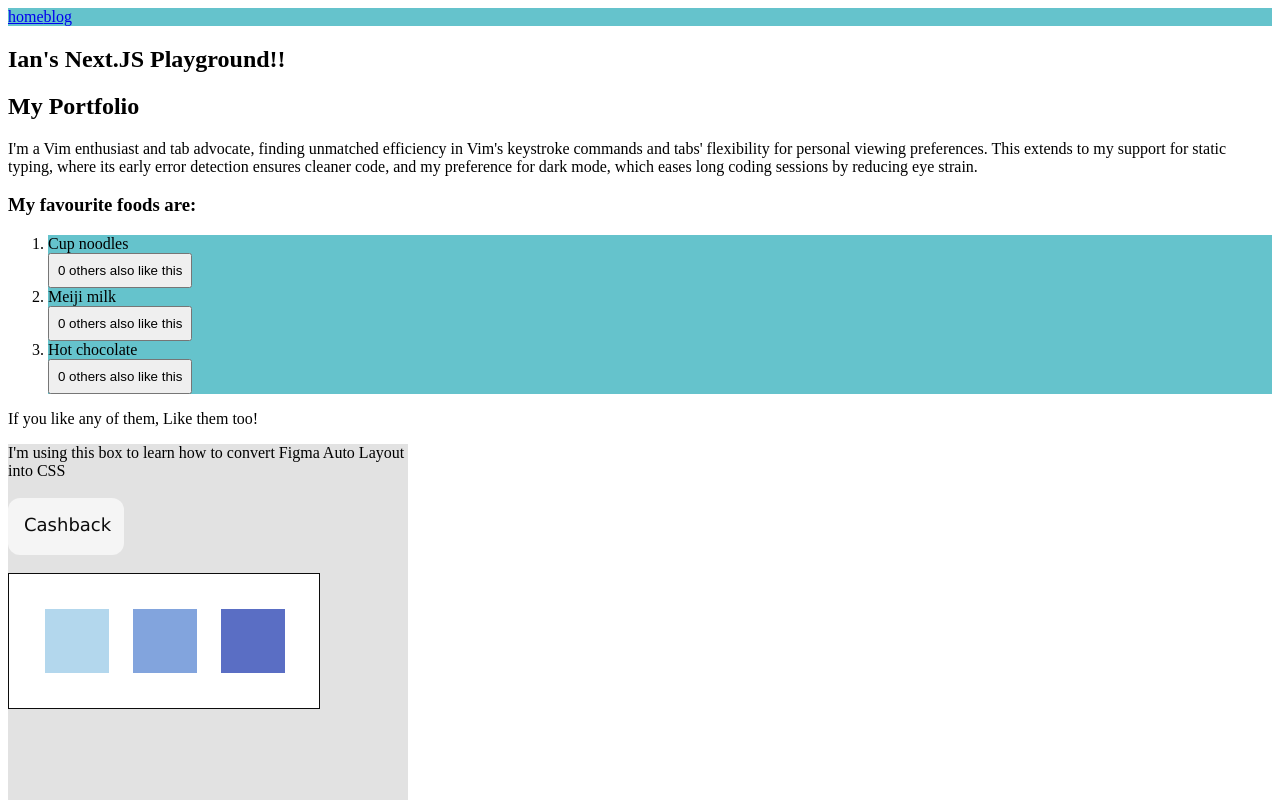
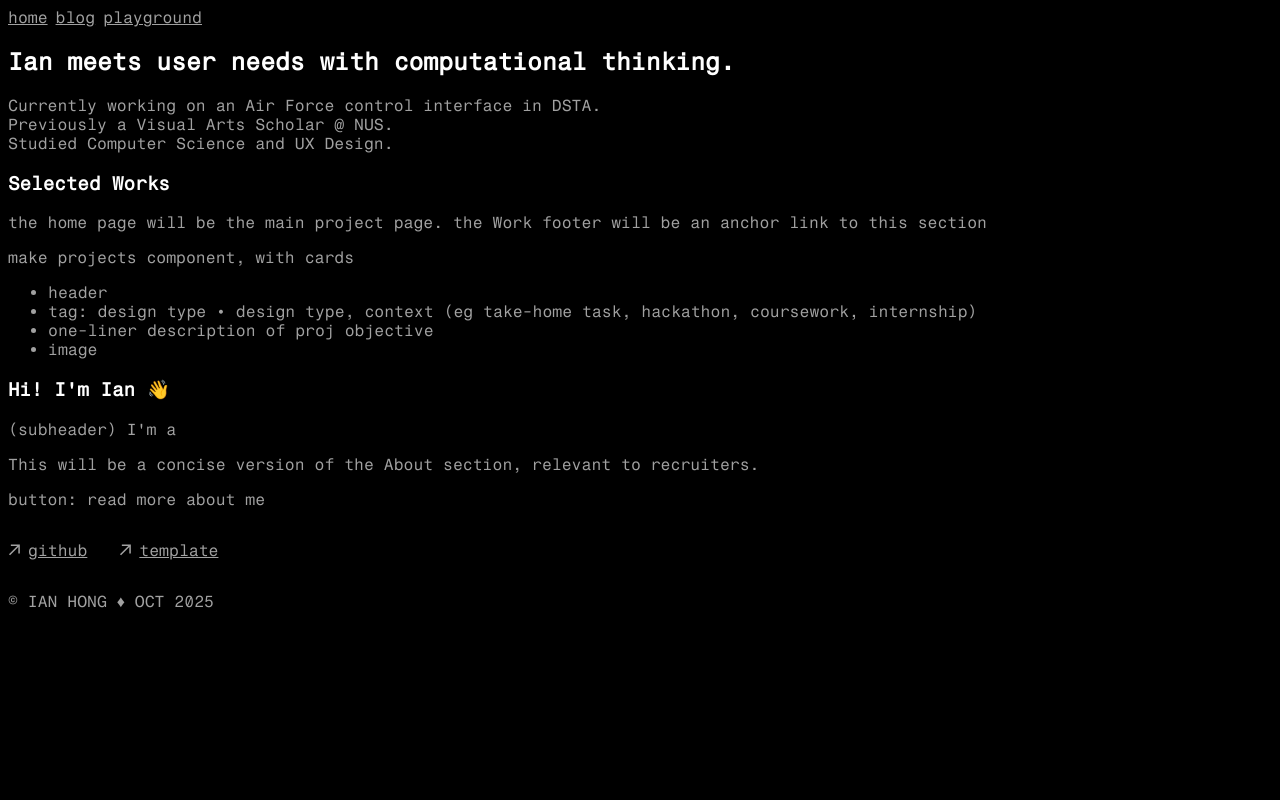
Before and after one commit to ianfromdover/ianfromdover, a Next.js app in the folder website/: page / in a window 1280 px wide. Shown: the top 800 px of the page. Built offline with nearby package versions, Linux system fonts and the light colour scheme.

Commit message:
feat(site): Dark theme, copy for home pg

```diff
--- a/website/app/blog/page.tsx
+++ b/website/app/blog/page.tsx
@@ -1,7 +1,7 @@
 import { BlogPosts } from 'app/components/posts'
 
 export const metadata = {
-  title: 'Blog',
+  title: 'Work',
   description: 'Read my thoughts.',
 }
 
--- a/website/app/components/dvd-box.tsx
+++ b/website/app/components/dvd-box.tsx
@@ -56,7 +56,7 @@ export default function DvdBox() {
         className={styles.button}
         onClick={changePosition}
       >
-        Add 50
+        Move to random location
       </button>
     </div>
   );
--- /dev/null
+++ b/website/app/components/footer.module.css
@@ -0,0 +1,23 @@
+.h {
+}
+
+.list {
+  list-style: none;
+  display: flex;
+  justify-content: left;
+  gap: 2em;
+  padding: 0;
+}
+
+.anchorChild {
+  display: flex;
+  align-items: center;
+  gap: 0.5em;
+}
+/*
+      <ul className="font-sm mt-8 flex flex-col space-x-0 space-y-2 text-neutral-600 md:flex-row md:space-x-4 md:space-y-0 dark:text-neutral-300"></ul>
+          <a
+            className="flex items-center transition-all hover:text-neutral-800 dark:hover:text-neutral-100"
+            <p className="ml-2 h-7">rss</p>
+      <p className="mt-8 text-neutral-600 dark:text-neutral-300">
+      */
--- a/website/app/components/footer.tsx
+++ b/website/app/components/footer.tsx
@@ -1,3 +1,4 @@
+import styles from 'app/components/footer.module.css';
 function ArrowIcon() {
   return (
     <svg
@@ -15,32 +16,16 @@ function ArrowIcon() {
   )
 }
 
-/*
-      <ul className="font-sm mt-8 flex flex-col space-x-0 space-y-2 text-neutral-600 md:flex-row md:space-x-4 md:space-y-0 dark:text-neutral-300"></ul>
-          <a
-            className="flex items-center transition-all hover:text-neutral-800 dark:hover:text-neutral-100"
-            <p className="ml-2 h-7">rss</p>
-      <p className="mt-8 text-neutral-600 dark:text-neutral-300">
-*/
 export default function Footer() {
   return (
-    <footer className="mb-16">
-      <ul>
+    <footer className={styles.h}>
+      <ul className={styles.list}>
         <li>
           <a
+            className={styles.anchorChild}
             rel="noopener noreferrer"
             target="_blank"
-            href="/rss"
-          >
-            <ArrowIcon />
-            <p>rss</p>
-          </a>
-        </li>
-        <li>
-          <a
-            rel="noopener noreferrer"
-            target="_blank"
-            href="https://github.com/vercel/next.js"
+            href="https://github.com/ianfromdover/ianfromdover/tree/main/website"
           >
             <ArrowIcon />
             <p>github</p>
@@ -48,17 +33,18 @@ export default function Footer() {
         </li>
         <li>
           <a
+            className={styles.anchorChild}
             rel="noopener noreferrer"
             target="_blank"
             href="https://vercel.com/templates/next.js/portfolio-starter-kit"
           >
             <ArrowIcon />
-            <p>view source</p>
+            <p>template</p>
           </a>
         </li>
       </ul>
       <p>
-        © {new Date().getFullYear()} MIT Licensed
+        © IAN HONG ♦ OCT 2025
       </p>
     </footer>
   )
--- /dev/null
+++ b/website/app/components/nav.module.css
@@ -0,0 +1,19 @@
+.nav {
+  position: sticky;
+  display: flex;
+  justify-content: left;
+  top: 0;
+  z-index: 1000; /* Ensures it stays on top of other content */
+  gap: 8px;
+}
+
+/*
+    <aside className="-ml-[8px] mb-16 tracking-tight">
+      <div className="lg:sticky lg:top-20">
+        <nav
+          className="flex flex-row items-start relative px-0 pb-0 fade md:overflow-auto scroll-pr-6 md:relative"
+          <div className="flex flex-row space-x-0 pr-10">
+                <Link
+                  className="transition-all hover:text-neutral-800 dark:hover:text-neutral-200 flex align-middle relative py-1 px-2 m-1"
+                >
+*/
--- a/website/app/components/nav.tsx
+++ b/website/app/components/nav.tsx
@@ -1,4 +1,5 @@
 import Link from 'next/link'
+import styles from 'app/components/nav.module.css'
 
 const navItems = {
   '/': {
@@ -7,28 +8,17 @@ const navItems = {
   '/blog': {
     name: 'blog',
   },
+  '/playground': {
+    name: 'playground',
+  },
 }
 
-/*
-    <aside className="-ml-[8px] mb-16 tracking-tight">
-      <div className="lg:sticky lg:top-20">
-        <nav
-          className="flex flex-row items-start relative px-0 pb-0 fade md:overflow-auto scroll-pr-6 md:relative"
-          <div className="flex flex-row space-x-0 pr-10">
-                <Link
-                  key={path}
-                  href={path}
-                  className="transition-all hover:text-neutral-800 dark:hover:text-neutral-200 flex align-middle relative py-1 px-2 m-1"
-                >
-                  {name}
-                </Link>
-*/
 export function Navbar() {
   return (
     <aside>
       <div>
-        <nav id="nav" >
-          <div>
+        <nav>
+          <div className={styles.nav}>
             {Object.entries(navItems).map(([path, { name }]) => {
               return (
                 <Link
--- a/website/app/global.css
+++ b/website/app/global.css
@@ -1,3 +1,38 @@
+@font-face {
+  font-family: "Fragment Mono";
+  src: url('/fonts/FragmentMono-Regular.ttf') format('truetype');
+  font-weight: normal;
+  font-style: normal;
+}
+
+* {
+  font-family: "Fragment Mono", sans-serif;
+  font-style: normal;
+  color: #a1a1a1;
+  background-color: black;
+}
+
+h1, h2, h3, h4, h5, h6 {
+  color: white;
+}
+
+:hover {
+  color: white;
+}
+
+:active {
+  color: plum;
+}
+
+/*
+button class self-define
+:disabled
+.error
+.selected
+*/
+
+/*
+// forgot why i added this colour palette
 div {
   background-color: #2B2D30;
   background-color: #6C95EB;
@@ -12,6 +47,7 @@ div {
   background-color: #ADEB96;
   background-color: #65C3CC;
 }
+  */
 /* Original styling from portfolio template */
 /* styles.module.css for css modules that dont clash */
 /* add scss later on with this guide https://nextjs.org/docs/app/getting-started/css#sass */
--- a/website/app/page.tsx
+++ b/website/app/page.tsx
@@ -1,8 +1,5 @@
 // Main page of the application
 import { BlogPosts } from 'app/components/posts'
-import LikeButton from 'app/components/like-button' // client component for interactivity
-import AutoLayout from 'app/components/auto-layout'
-import DvdBox from 'app/components/dvd-box'
 // by default, in next.js, all components are server components and are stateless
 
 /*
@@ -11,41 +8,51 @@ import DvdBox from 'app/components/dvd-box'
       <div className="my-8">
 */
 export default function Page() { // the export default says this is the main component to render for the page
-  const fav_foods = ['Cup noodles', 'Meiji milk', 'Hot chocolate'];
 
   return (
+    <div>
       <section>
-      <Header title="Ian's Next.JS Playground!!"/>
-      <h1>
-        My Portfolio
-      </h1>
+        <Header title="Ian meets user needs with computational thinking."/>
         <p>
-        {`I'm a Vim enthusiast and tab advocate, finding unmatched efficiency in
-        Vim's keystroke commands and tabs' flexibility for personal viewing
-        preferences. This extends to my support for static typing, where its
-        early error detection ensures cleaner code, and my preference for dark
-        mode, which eases long coding sessions by reducing eye strain.`}
+          Currently working on an Air Force control interface in DSTA.
+          <br />
+          Previously a Visual Arts Scholar @ NUS.
+          <br />
+          Studied Computer Science and UX Design.
         </p>
+      </section>
+      <section>
         <h3>
-        My favourite foods are:
+        Selected Works
         </h3>
-      <ol>
-        {fav_foods.map(food => (
-          <div key={food}>
-            <li key={food}>{food}</li>
-            <LikeButton key={food + "l"}/>
+        <p>
+          the home page will be the main project page. the Work footer will be an anchor link to this section
+        </p>
+        <p>
+          make projects component, with cards
+        </p>
+        <ul>
+          <li>header</li>
+          <li>tag: design type • design type, context (eg take-home task, hackathon, coursework, internship)</li>
+          <li>one-liner description of proj objective</li>
+          <li>image</li>
+        </ul>
+      </section>
+      <section>
+        <h3>
+        Hi! I'm Ian 👋
+        </h3>
+        <p>
+          (subheader) I'm a
+        </p>
+        <p>
+          This will be a concise version of the About section, relevant to recruiters.
+        </p>
+        <p>
+          button: read more about me
+        </p>
+      </section>
     </div>
-        ))}
-      </ol>
-      <p>
-        If you like any of them, Like them too!
-      </p>
-      <AutoLayout />
-      <DvdBox />
-      <div>
-        <BlogPosts />
-      </div>
-    </section>
   )
 }
 
```
Also changed, not shown: website/app/playground/page.tsx (added, +35 -0 lines), website/public/fonts/FragmentMono-Regular.ttf (added), 1 other file (tests, documents, lock files or other folders). Lines whose indentation alone changed are shown as unchanged.
